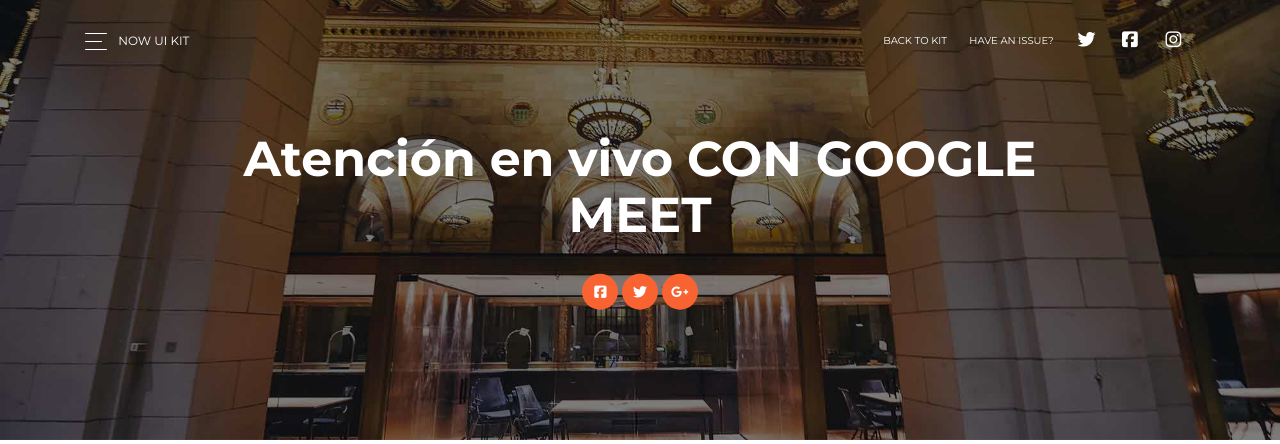
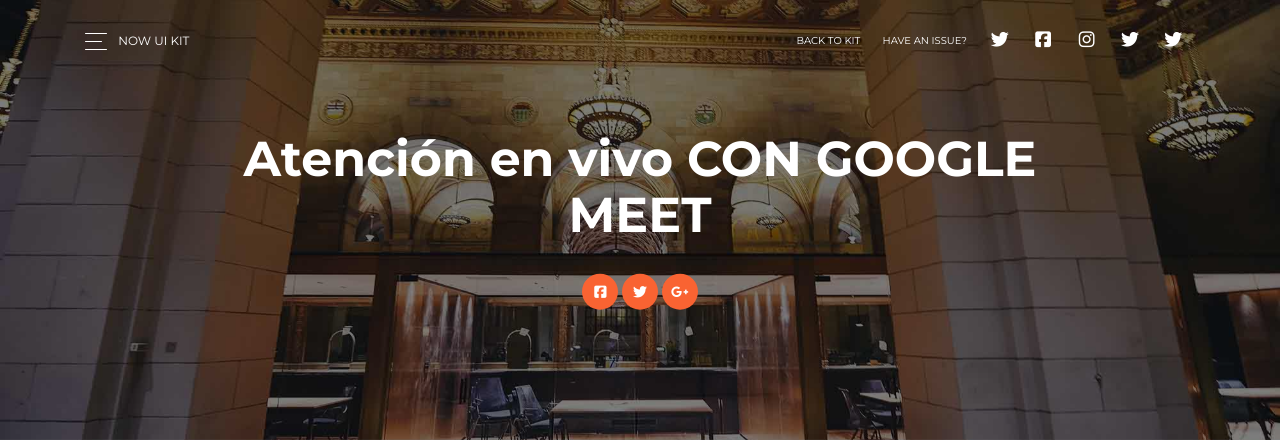
Before and after one commit to josh189/hangout, a PHP site: page / in a window 1280 px wide. Shown: the top 444 px of the page. Run offline with PHP 8.4, Linux system fonts and the light colour scheme; the visitor is signed in with stand-in values (Sample User, id 1); some libraries are stand-ins or nearby versions.

Commit message:
se agrego una nueva red social

```diff
--- a/index.php
+++ b/index.php
@@ -77,6 +77,18 @@
                         <a class="nav-link" rel="tooltip" title="Follow us on Instagram" data-placement="bottom" href="https://www.instagram.com/CreativeTimOfficial" target="_blank">
                             <i class="fa fa-instagram"></i>
                             <p class="hidden-lg-up">Instagram</p>
+                        </a>
+                    </li>
+                    <li class="nav-item">
+                        <a class="nav-link" rel="tooltip" title="Follow us on Twitter" data-placement="bottom" href="https://twitter.com/CreativeTim" target="_blank">
+                            <i class="fa fa-twitter"></i>
+                            <p class="hidden-lg-up">Twitter</p>
+                        </a>
+                    </li>
+                    <li class="nav-item">
+                        <a class="nav-link" rel="tooltip" title="Follow us on Twitter" data-placement="bottom" href="https://twitter.com/CreativeTim" target="_blank">
+                            <i class="fa fa-twitter"></i>
+                            <p class="hidden-lg-up">Twitter</p>
                         </a>
                     </li>
                 </ul>
```
